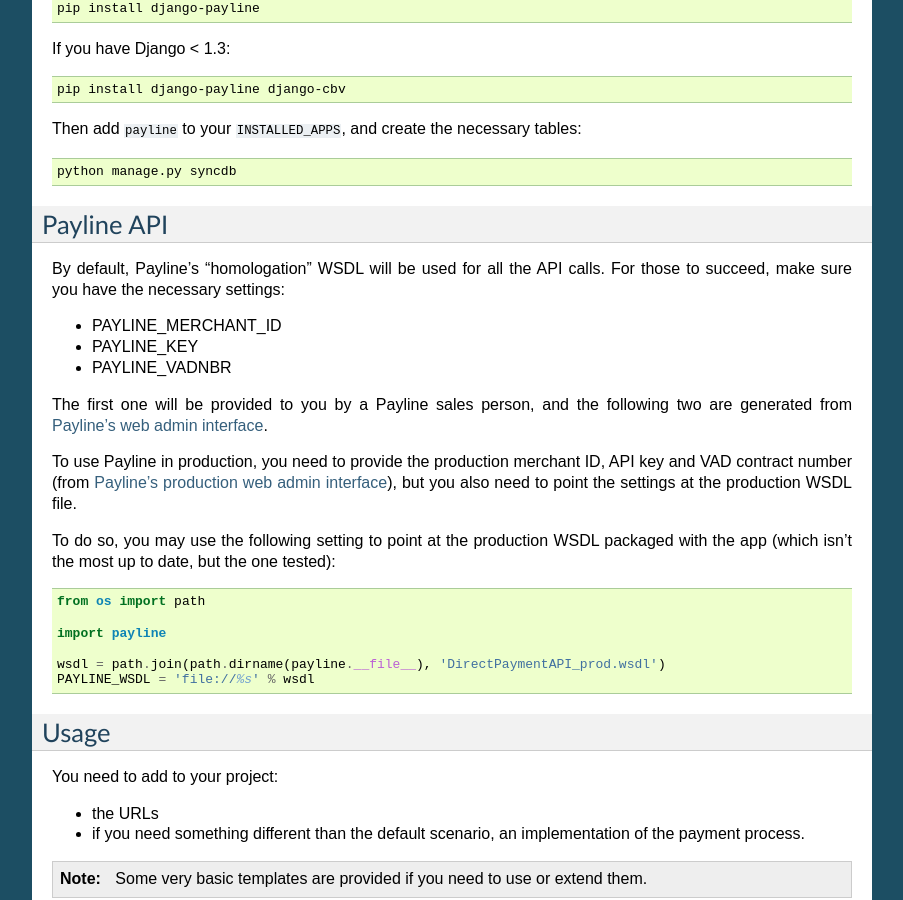
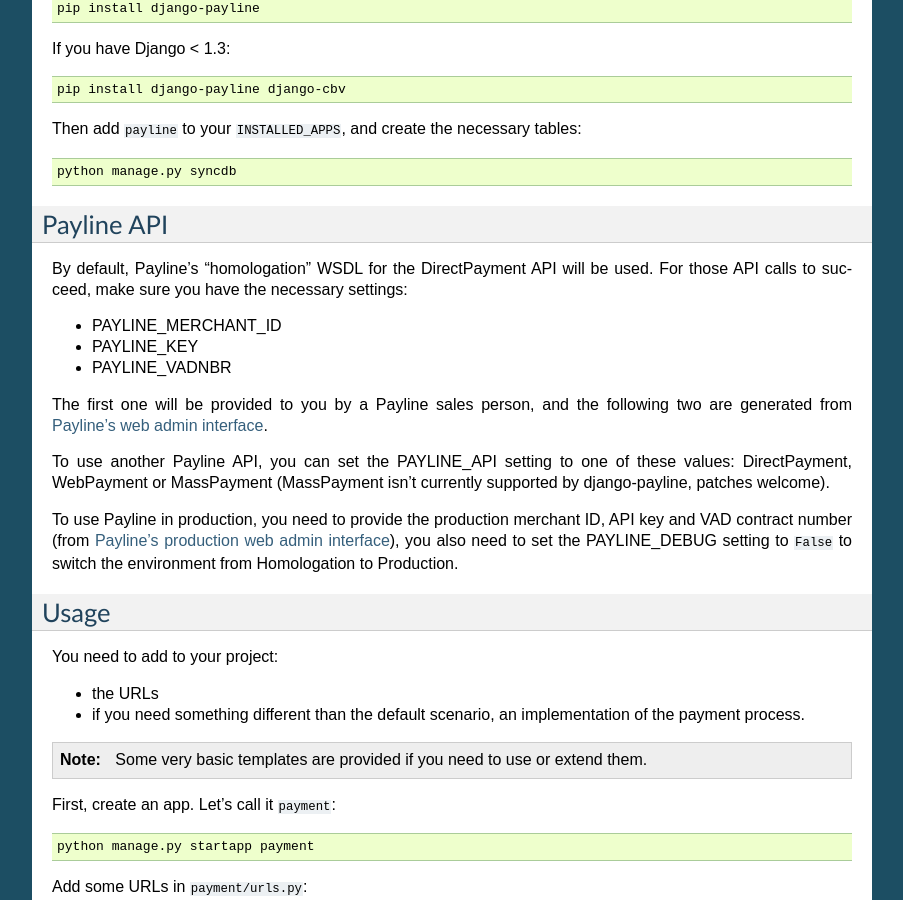
Before and after one commit to magopian/django-payline, a Sphinx documentation site: the page built from docs/index.rst, in a window 1280 px wide and 900 px high, scrolled down 534 px. Shown: the whole window, without its empty margins (198-1101 px from the left). Built offline with Sphinx 7.4.7, drawn with Linux system fonts in a browser that asks for light colours.

Commit message:
Update docs to reflect depreciation of the PAYLINE_WSDL setting

```diff
--- a/docs/index.rst
+++ b/docs/index.rst
@@ -52,8 +52,8 @@
 Payline API
 -----------
 
-By default, Payline's "homologation" WSDL will be used for all the API calls.
-For those to succeed, make sure you have the necessary settings:
+By default, Payline's "homologation" WSDL for the DirectPayment API will be used.
+For those API calls to succeed, make sure you have the necessary settings:
 
 * PAYLINE_MERCHANT_ID
 * PAYLINE_KEY
@@ -64,25 +64,16 @@
 
 .. _Payline's web admin interface: https://homologation-admin.payline.com/userManager.do?reqCode=prepareLogin
 
+To use another Payline API, you can set the PAYLINE_API setting to one of
+these values: DirectPayment, WebPayment or MassPayment (MassPayment isn't
+currently supported by django-payline, patches welcome).
 
-To use Payline in production, you need to provide the production merchant ID,
-API key and VAD contract number (from `Payline's production web admin
-interface`_), but you also need to point the settings at the production WSDL
-file.
+To use Payline in production, you need to provide the production merchant
+ID, API key and VAD contract number (from `Payline's production web admin
+interface`_), you also need to set the PAYLINE_DEBUG setting to ``False``
+to switch the environment from Homologation to Production.
 
 .. _Payline's production web admin interface: https://admin.payline.com/userManager.do?reqCode=prepareLogin
-
-To do so, you may use the following setting to point at the production WSDL
-packaged with the app (which isn't the most up to date, but the one tested):
-
-::
-
-    from os import path
-
-    import payline
-
-    wsdl = path.join(path.dirname(payline.__file__), 'DirectPaymentAPI_prod.wsdl')
-    PAYLINE_WSDL = 'file://%s' % wsdl
 
 Usage
 -----
```
